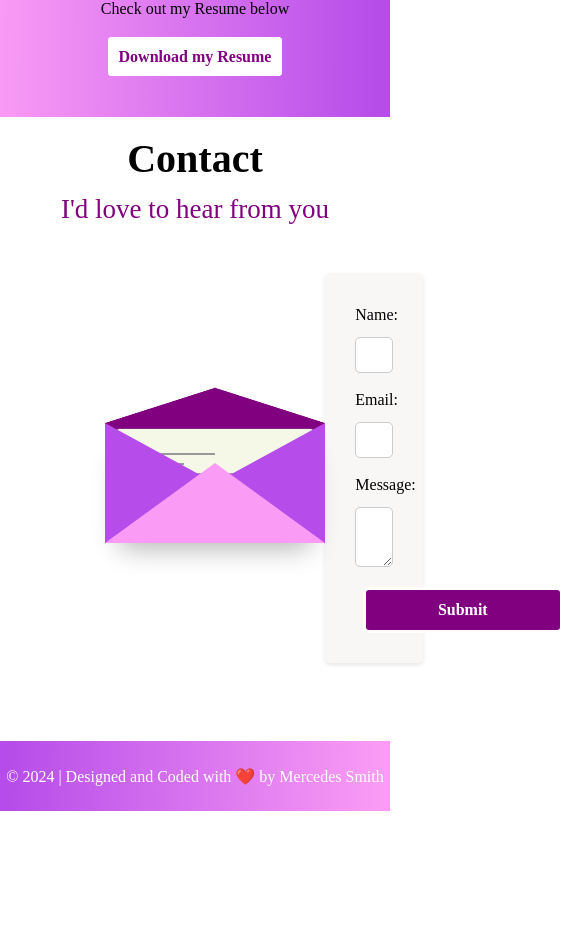
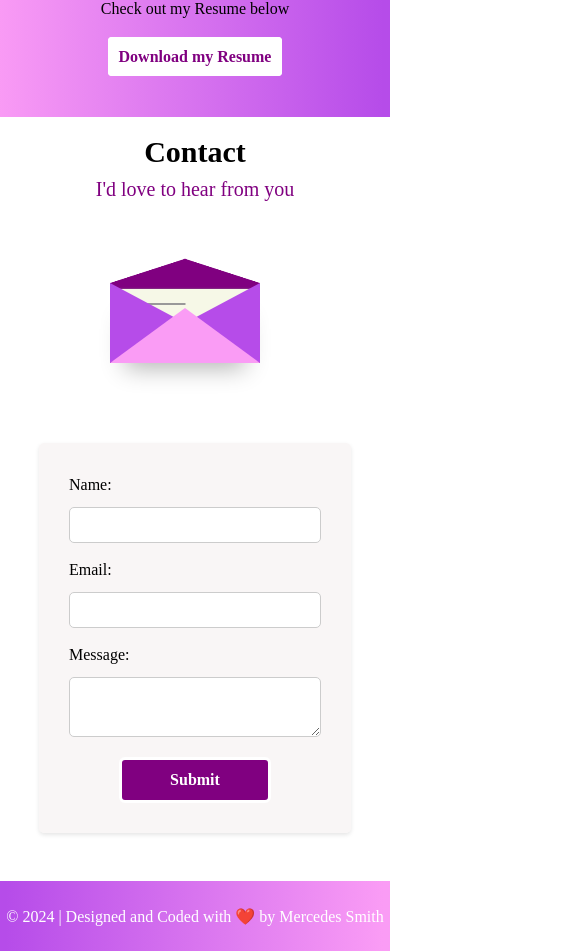
Before and after one commit to sedecrem/React-Web-Developer-Website-MSmith, a React (Create React App) app: page / in a window 390 px wide. Shown: the part 2771-3722 px from the top of the page, 563 px wide, since content can reach past the window. Before the commit the page ends 3582 px from the top, so only its background shows below. Built offline with nearby package versions, Linux system fonts and the light colour scheme; a web font is replaced by a local one.

Commit message:
Completed skills page

```diff
--- a/src/components/Contact.css
+++ b/src/components/Contact.css
@@ -187,3 +187,73 @@ input, textarea {
   .paper .line.three {
 	width: 80%;
   }
+
+@media (min-width: 320px) and (max-width: 720px) {
+    .contact h1{
+      font-size: 30px;
+    }
+
+    .contact h2{
+      font-size: 20px;
+    }
+
+    .contact-content {
+      flex-direction: column;
+      align-items: center;
+    }
+
+    .contact-form {
+        width: 80%;
+        margin-right: 0;
+        margin-top: -70px;
+    }
+
+    .contact-form button{
+      width: 60%;
+    }
+
+    .envelope {
+      width: 150px;
+      height: 80px;
+      margin-left: 110px;
+      margin-top: 35px;
+    }
+
+    .top, .bottom {
+        border-left: 75px solid transparent;
+        border-right: 75px solid transparent;
+    }
+
+    .top {
+      border-bottom: 55px solid purple;
+      margin-top: 25px;
+    }
+
+    .bottom {
+        border-bottom: 55px solid rgb(250, 156, 245);
+        margin-top: -15px;
+    }
+
+    .left, .right {
+        border-top: 40px solid transparent;
+        border-bottom: 40px solid transparent;
+    }
+
+    .left {
+        border-left: 75px solid rgb(182, 76, 233);
+    }
+
+    .right {
+        border-right: 75px solid rgb(182, 76, 233);
+    }
+
+    .back {
+        top: -23%;
+    }
+
+    .paper {
+        width: 90%;
+        height: 90%;
+        padding: 10px;
+    }
+}
```
